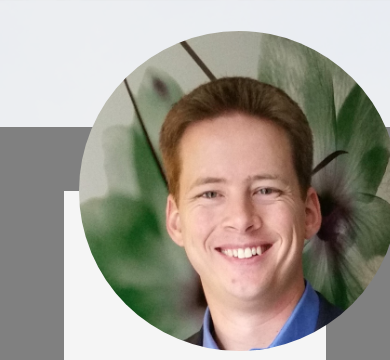
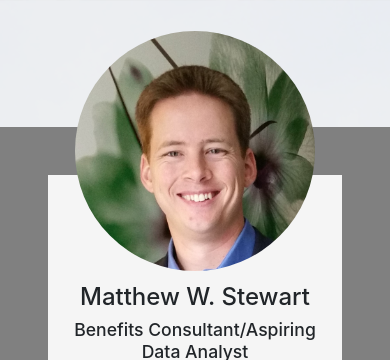
Before and after one commit to stewartmw/stewartmw.github.io, a plain HTML site: page index.html in a window 390 px wide. Shown: the top 360 px of the page. Drawn offline with nearby package versions, Linux system fonts and the light colour scheme.

Commit message:
media query edits

```diff
--- a/styles.css
+++ b/styles.css
@@ -58,3 +58,36 @@ h5 {
     margin-right: 0.5em;
     margin-bottom: 0.5em;
 }
+
+@media (max-width: 768px) {
+
+    .container {
+        position: relative;
+        margin-top: 15vh;
+        border: 3em solid gray;
+        background-color: whitesmoke;
+    }
+
+    .portrait {
+        position: relative;
+        width: 15em;
+        height: 15em;
+        overflow: hidden;
+        border-radius: 50%;
+        margin-top: 1em;
+        margin-left: auto;
+        margin-right: auto;
+    }
+
+    h2 {
+        text-align: center;
+        margin-top: 0.5em;
+        font-size: 1.5em;
+    }
+
+    h5 {
+        text-align: center;
+        margin-top: 0.2em;
+        font-size: 1.1em;
+    }
+}
```
